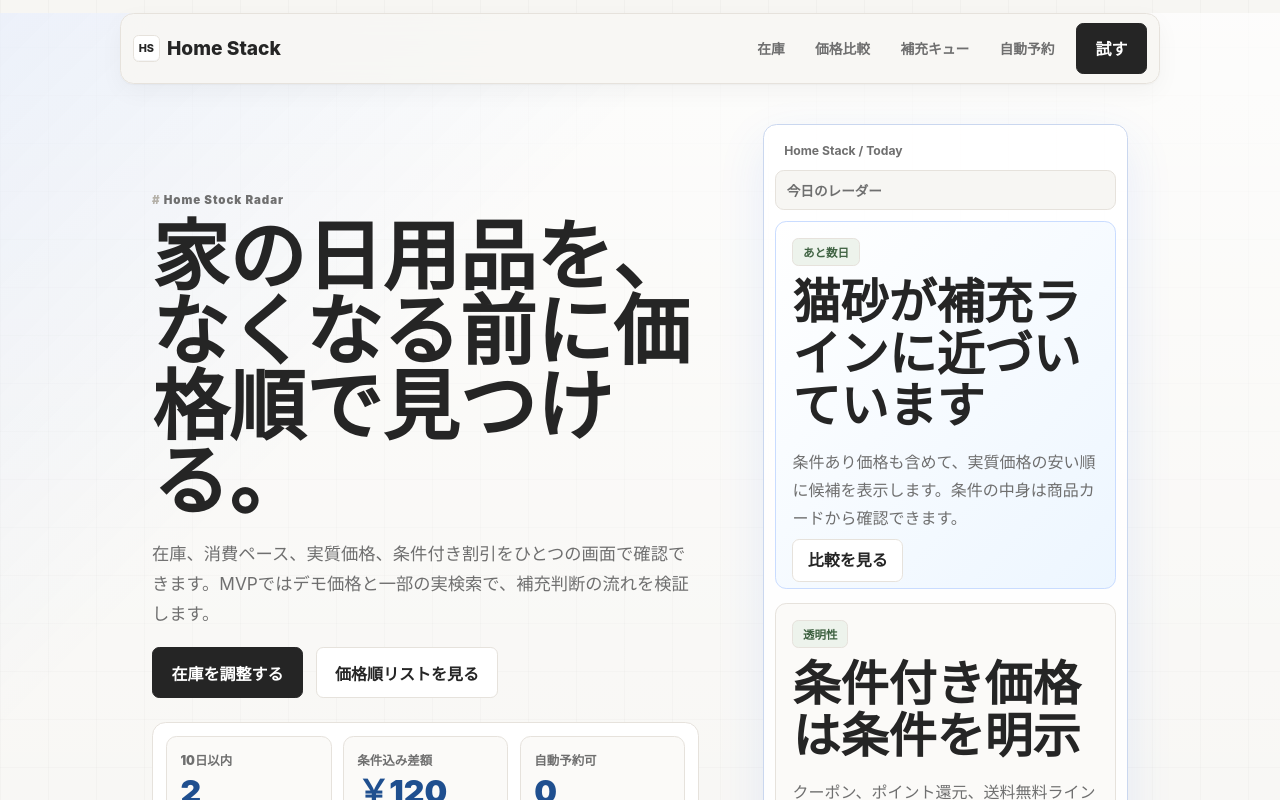
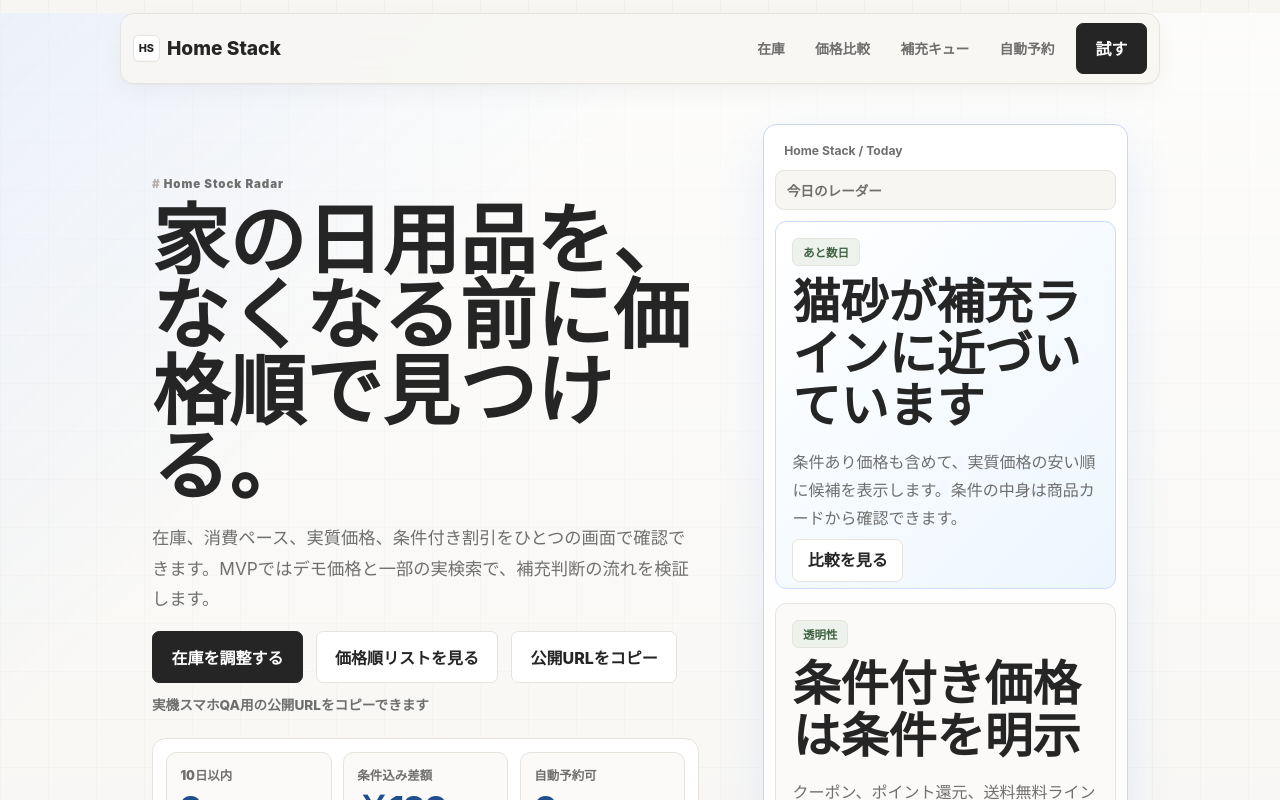
Before and after one commit to TMluku/Home-stack, a Next.js app: page / in a window 1280 px wide. Shown: the top 800 px of the page. Built offline with nearby package versions, Linux system fonts and the light colour scheme.

Commit message:
Add public URL copy helper

```diff
--- a/src/app/globals.css
+++ b/src/app/globals.css
@@ -247,6 +247,13 @@ h3 {
   font-size: 1.08rem;
 }
 
+.hero__hint {
+  color: var(--muted);
+  font-size: 0.85rem;
+  font-weight: 800;
+  margin: 0.7rem 0 1rem;
+}
+
 .hero__actions,
 .trust-list {
   display: flex;
--- a/src/components/HomeStackApp.tsx
+++ b/src/components/HomeStackApp.tsx
@@ -62,6 +62,7 @@ const filterLabels: Record<OfferFilter, string> = {
 
 const isStaticExport = process.env.NEXT_PUBLIC_STATIC_EXPORT === "true";
 const staticAssetBasePath = isStaticExport ? "/Home-stack" : "";
+const publicPagesUrl = "https://tmluku.github.io/Home-stack/";
 const serverSyncAccountId = "demo-account";
 
 type ServerAccountSummary = {
@@ -111,6 +112,7 @@ export function HomeStackApp() {
   const [privacyMessage, setPrivacyMessage] = useState("操作待ち");
   const [planMessage, setPlanMessage] = useState("補充プランを再計算");
   const [queueMessage, setQueueMessage] = useState("買い物メモを作成できます");
+  const [publicUrlMessage, setPublicUrlMessage] = useState("実機スマホQA用の公開URLをコピーできます");
   const [activeOfferId, setActiveOfferId] = useState(baseOffers[0]?.id ?? "");
   const [livePriceUrls, setLivePriceUrls] = useState("");
   const [livePriceResults, setLivePriceResults] = useState<LivePriceResult[]>([]);
@@ -214,6 +216,15 @@ export function HomeStackApp() {
     });
   }
 
+  async function copyPublicPagesUrl() {
+    try {
+      await navigator.clipboard.writeText(publicPagesUrl);
+      setPublicUrlMessage("公開URLをコピーしました");
+    } catch {
+      setPublicUrlMessage(publicPagesUrl);
+    }
+  }
+
   function handlePhotoUpload(file?: File) {
     if (!file) return;
     setPhotoPreview(URL.createObjectURL(file));
@@ -825,7 +836,11 @@ export function HomeStackApp() {
               <a className="button button--ghost" href="#offers">
                 価格順リストを見る
               </a>
-            </div>
+              <button className="button button--ghost" type="button" onClick={copyPublicPagesUrl}>
+                公開URLをコピー
+              </button>
+            </div>
+            <p className="hero__hint">{publicUrlMessage}</p>
             <dl className="radar-strip">
               <div>
                 <dt>10日以内</dt>
```
Also changed, not shown: 1 other file (tests, documents, lock files or other folders).
